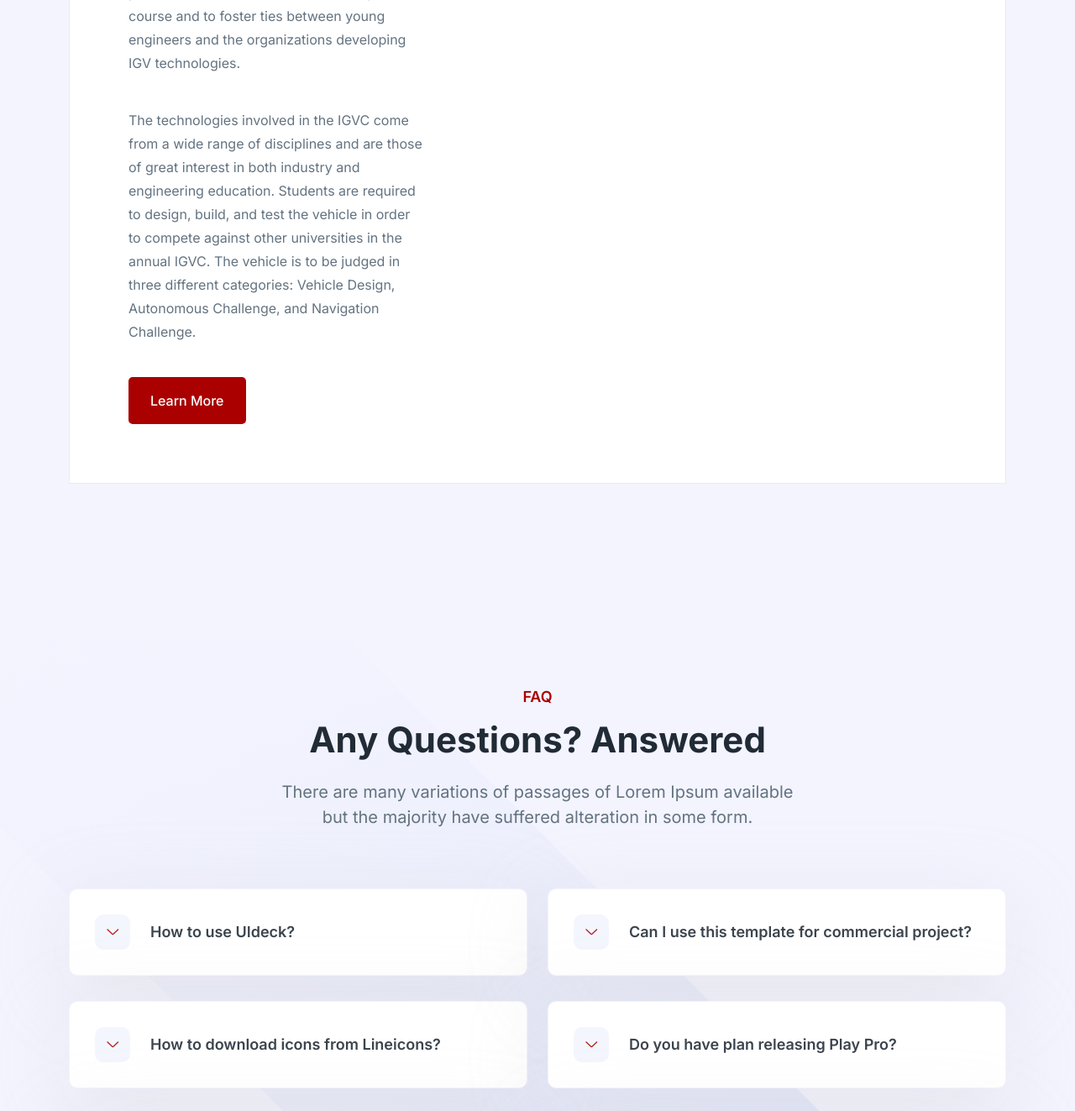
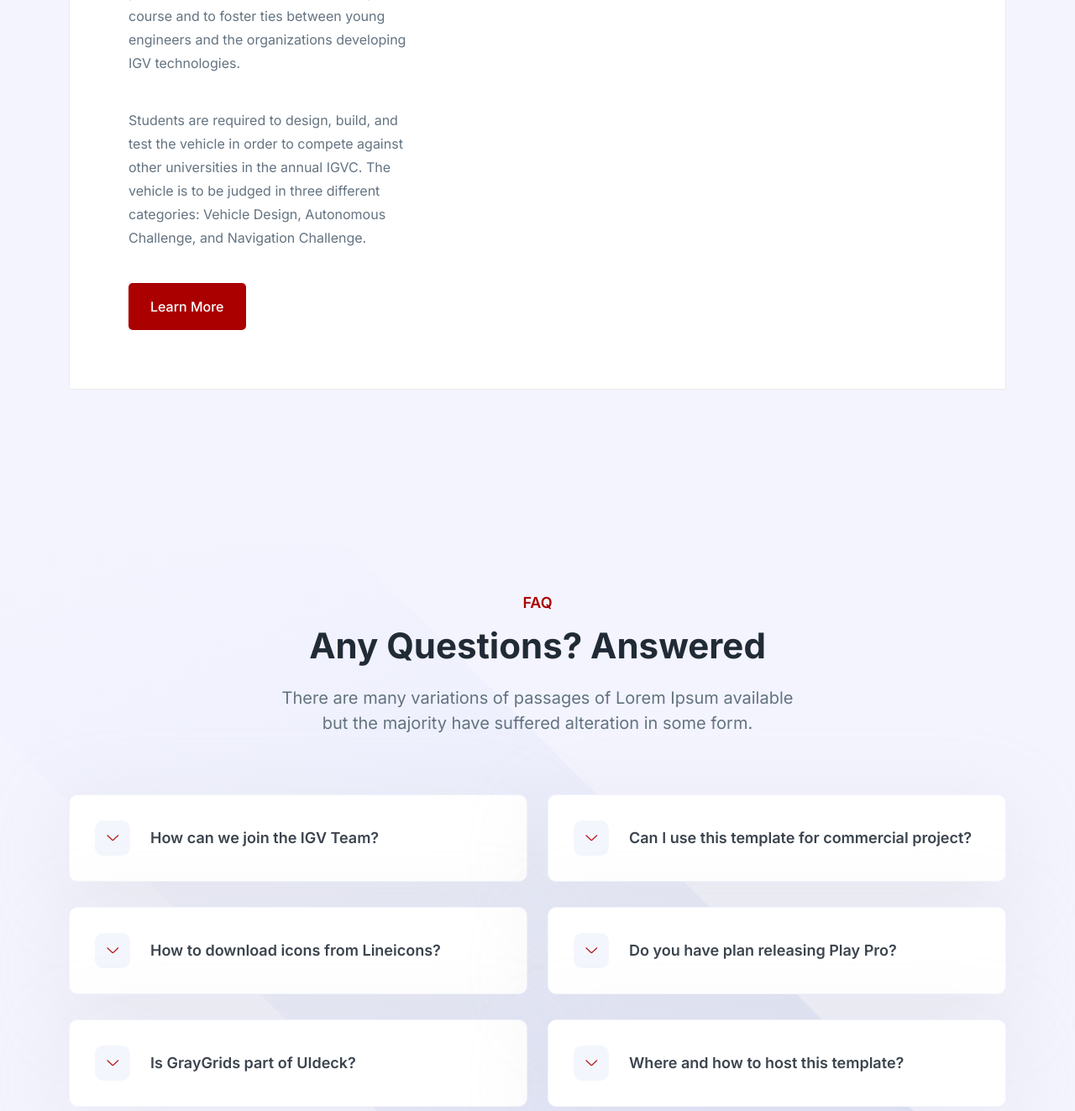
Before and after one commit to owaisazmal/IGV, a plain HTML site: page index.html in a window 1280 px wide. Shown: the part 2927-4250 px from the top of the page at 84% size. Drawn offline with Linux system fonts and the light colour scheme.

Commit message:
update index.html to clarify IGVC competition details and modify FAQ question

```diff
--- a/index.html
+++ b/index.html
@@ -307,7 +307,7 @@
               </p>
 
               <p>
-                The technologies involved in the IGVC come from a wide range of disciplines and are those of great interest in both industry and engineering education.  Students are required to design, build, and test the vehicle in order to compete against other universities in the annual IGVC.  The vehicle is to be judged in three different categories: Vehicle Design, Autonomous Challenge, and Navigation Challenge.
+                Students are required to design, build, and test the vehicle in order to compete against other universities in the annual IGVC.  The vehicle is to be judged in three different categories: Vehicle Design, Autonomous Challenge, and Navigation Challenge.
               </p>
               <a href="javascript:void(0)" class="ud-main-btn">Learn More</a>
             </div>
@@ -452,7 +452,7 @@
                   <span class="icon flex-shrink-0">
                     <i class="lni lni-chevron-down"></i>
                   </span>
-                  <span>How to use UIdeck?</span>
+                  <span>How can we join the IGV Team?</span>
                 </button>
                 <div id="collapseOne" class="accordion-collapse collapse">
                   <div class="ud-faq-body">
```
